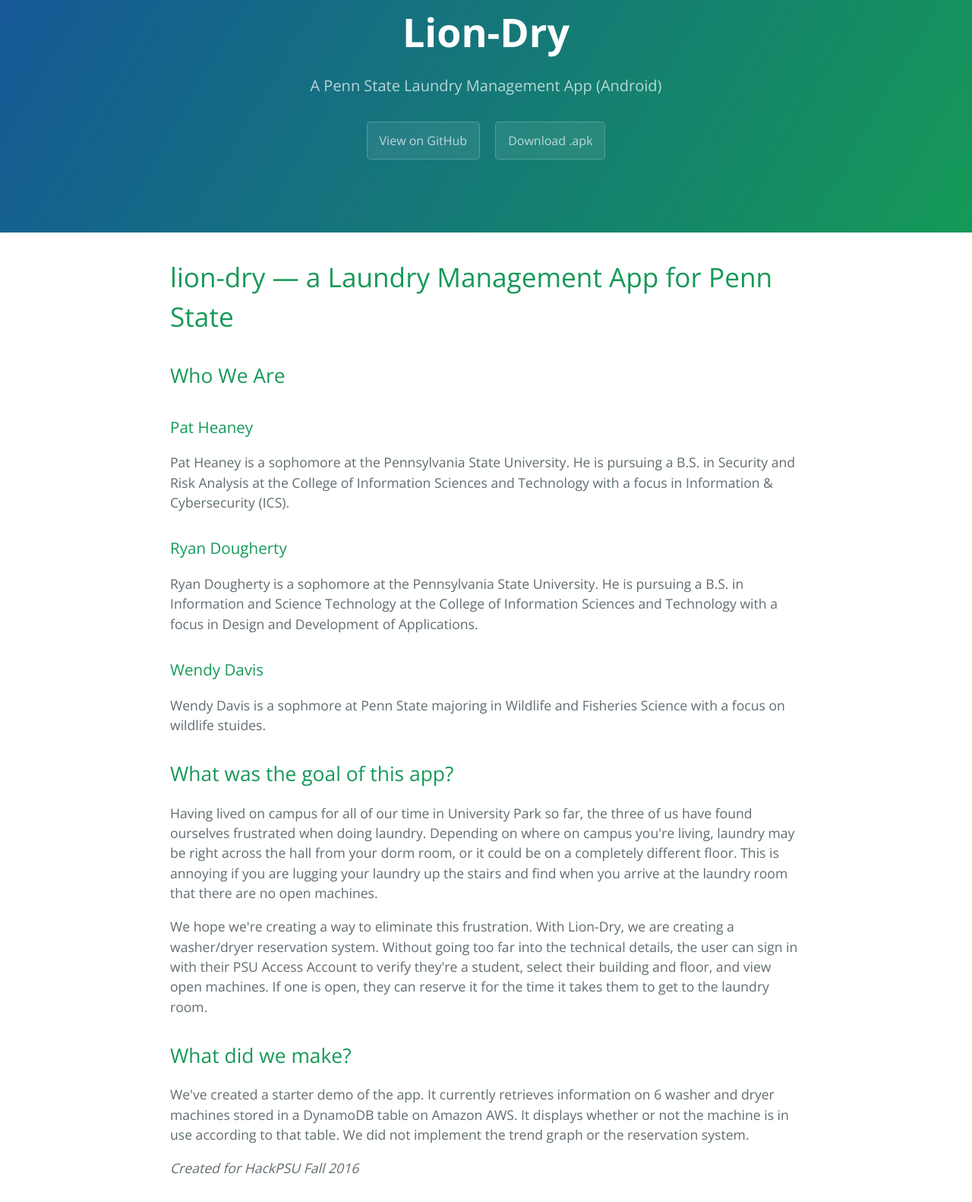
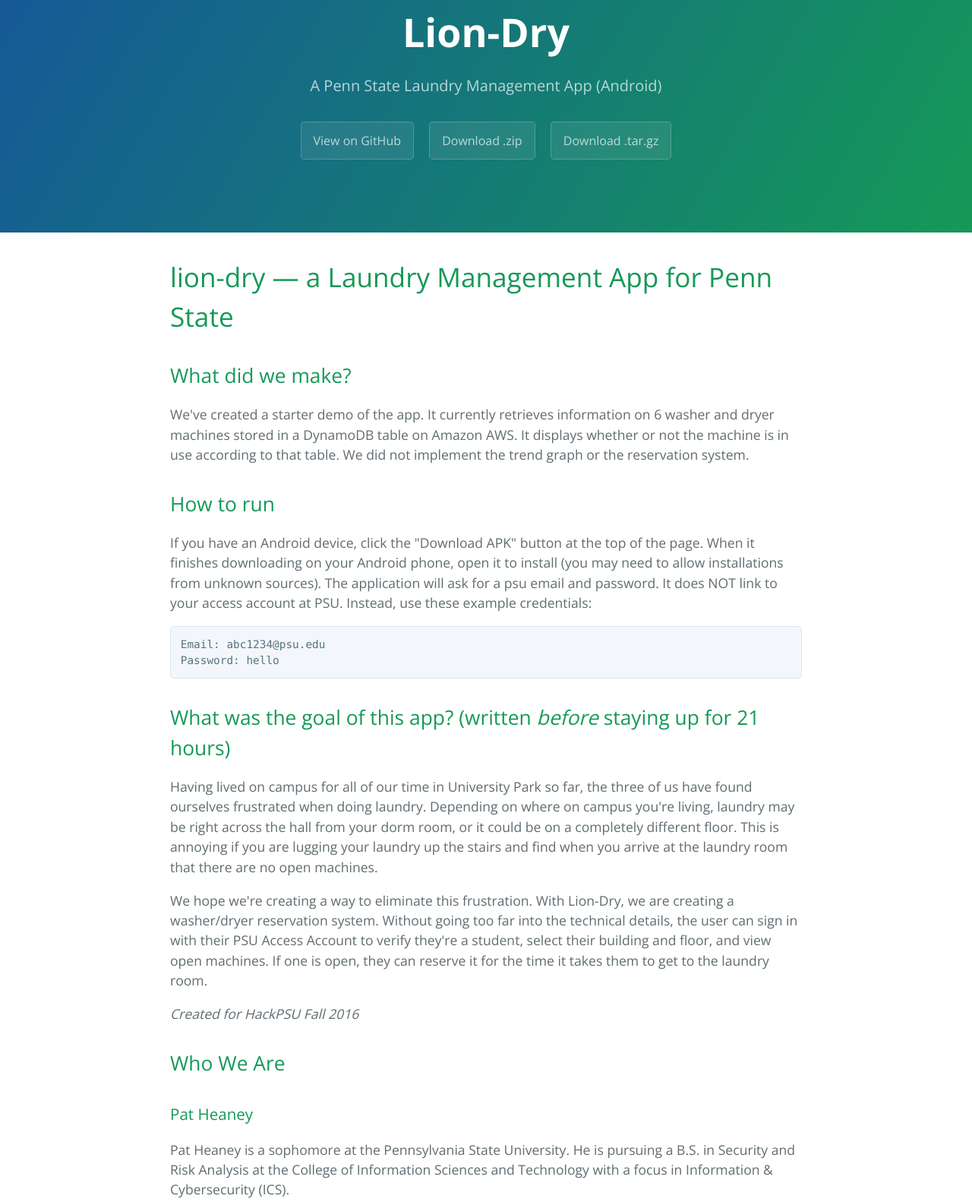
Before and after one commit to aquatints-old/lion-dry, a plain HTML site: page index.html in a window 1280 px wide. Shown: the part 77-1659 px from the top of the page at 76% size. Drawn offline with nearby package versions, Linux system fonts and the light colour scheme.

Commit message:
Create gh-pages branch via GitHub

```diff
--- a/index.html
+++ b/index.html
@@ -14,13 +14,36 @@
       <h1 class="project-name">Lion-Dry</h1>
       <h2 class="project-tagline">A Penn State Laundry Management App (Android)</h2>
       <a href="https://github.com/aquatints/lion-dry" class="btn">View on GitHub</a>
-      <a href="https://github.com/aquatints/lion-dry/raw/master/lion-dry-demo.apk" class="btn">Download .apk</a>
-      <!-- <a href="https://github.com/aquatints/lion-dry/tarball/master" class="btn">Download .tar.gz</a> <!-- -->
+      <a href="https://github.com/aquatints/lion-dry/zipball/master" class="btn">Download .zip</a>
+      <a href="https://github.com/aquatints/lion-dry/tarball/master" class="btn">Download .tar.gz</a>
     </section>
 
     <section class="main-content">
       <h1>
 <a id="lion-dry--a-laundry-management-app-for-penn-state" class="anchor" href="#lion-dry--a-laundry-management-app-for-penn-state" aria-hidden="true"><span aria-hidden="true" class="octicon octicon-link"></span></a>lion-dry — a Laundry Management App for Penn State</h1>
+
+<h2>
+<a id="what-did-we-make" class="anchor" href="#what-did-we-make" aria-hidden="true"><span aria-hidden="true" class="octicon octicon-link"></span></a>What did we make?</h2>
+
+<p>We've created a starter demo of the app.  It currently retrieves information on 6 washer and dryer machines stored in a DynamoDB table on Amazon AWS.  It displays whether or not the machine is in use according to that table.  We did not implement the trend graph or the reservation system. </p>
+
+<h2>
+<a id="how-to-run" class="anchor" href="#how-to-run" aria-hidden="true"><span aria-hidden="true" class="octicon octicon-link"></span></a>How to run</h2>
+
+<p>If you have an Android device, click the "Download APK" button at the top of the page.  When it finishes downloading on your Android phone, open it to install (you may need to allow installations from unknown sources).  The application will ask for a psu email and password.  It does NOT link to your access account at PSU.  Instead, use these example credentials:</p>
+
+<pre><code>Email: abc1234@psu.edu
+Password: hello
+</code></pre>
+
+<h2>
+<a id="what-was-the-goal-of-this-app-written-before-staying-up-for-21-hours" class="anchor" href="#what-was-the-goal-of-this-app-written-before-staying-up-for-21-hours" aria-hidden="true"><span aria-hidden="true" class="octicon octicon-link"></span></a>What was the goal of this app? (written <em>before</em> staying up for 21 hours)</h2>
+
+<p>Having lived on campus for all of our time in University Park so far, the three of us have found ourselves frustrated when doing laundry.  Depending on where on campus you're living, laundry may be right across the hall from your dorm room, or it could be on a completely different floor.  This is annoying if you are lugging your laundry up the stairs and find when you arrive at the laundry room that there are no open machines.  </p>
+
+<p>We hope we're creating a way to eliminate this frustration.  With Lion-Dry, we are creating a washer/dryer reservation system.  Without going too far into the technical details, the user can sign in with their PSU Access Account to verify they're a student, select their building and floor, and view open machines.  If one is open, they can reserve it for the time it takes them to get to the laundry room. </p>
+
+<p><em>Created for HackPSU Fall 2016</em></p>
 
 <h2>
 <a id="who-we-are" class="anchor" href="#who-we-are" aria-hidden="true"><span aria-hidden="true" class="octicon octicon-link"></span></a>Who We Are</h2>
@@ -40,20 +63,6 @@
 
 <p>Wendy Davis is a sophmore at Penn State majoring in Wildlife and Fisheries Science with a focus on wildlife stuides.</p>
 
-<h2>
-<a id="what-was-the-goal-of-this-app" class="anchor" href="#what-was-the-goal-of-this-app" aria-hidden="true"><span aria-hidden="true" class="octicon octicon-link"></span></a>What was the goal of this app?</h2>
-
-<p>Having lived on campus for all of our time in University Park so far, the three of us have found ourselves frustrated when doing laundry.  Depending on where on campus you're living, laundry may be right across the hall from your dorm room, or it could be on a completely different floor.  This is annoying if you are lugging your laundry up the stairs and find when you arrive at the laundry room that there are no open machines.  </p>
-
-<p>We hope we're creating a way to eliminate this frustration.  With Lion-Dry, we are creating a washer/dryer reservation system.  Without going too far into the technical details, the user can sign in with their PSU Access Account to verify they're a student, select their building and floor, and view open machines.  If one is open, they can reserve it for the time it takes them to get to the laundry room. </p>
-
-<h2>
-<a id="what-did-we-make" class="anchor" href="#what-did-we-make" aria-hidden="true"><span aria-hidden="true" class="octicon octicon-link"></span></a>What did we make?</h2>
-
-<p>We've created a starter demo of the app.  It currently retrieves information on 6 washer and dryer machines stored in a DynamoDB table on Amazon AWS.  It displays whether or not the machine is in use according to that table.  We did not implement the trend graph or the reservation system. </p>
-
-<p><em>Created for HackPSU Fall 2016</em></p>
-
       <footer class="site-footer">
         <span class="site-footer-owner"><a href="https://github.com/aquatints/lion-dry">Lion-Dry</a> is maintained by <a href="https://github.com/aquatints">aquatints</a>.</span>
 
```
Also changed, not shown: params.json (+1 -1 lines).
